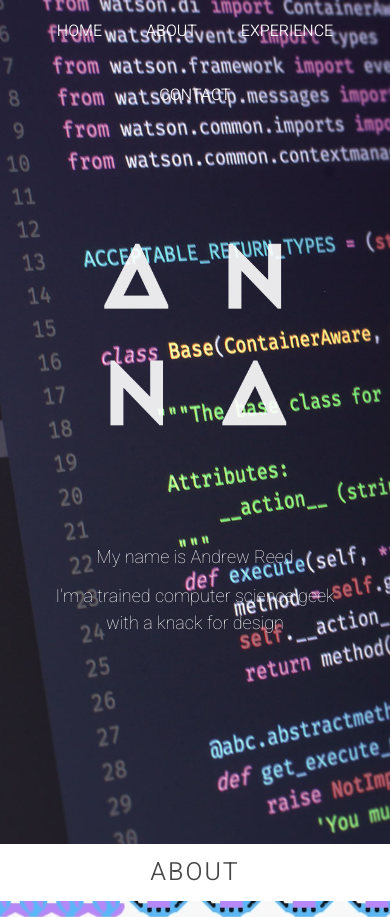
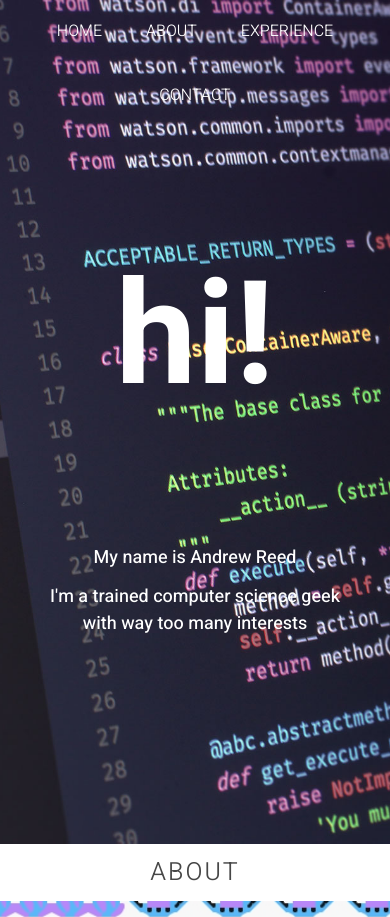
Before and after one commit to reedandrew19/reedandrew19.github.io, a plain HTML site: page index.html in a window 390 px wide. Shown: the top 917 px of the page. Drawn offline with nearby package versions, Linux system fonts and the light colour scheme; a script that the page names is missing.

Commit message:
Personalized Home.
TODO: Fix responsiveness, add home link

```diff
--- a/css/uni-style.css
+++ b/css/uni-style.css
@@ -148,6 +148,7 @@ nav.cl-effect-3 a:focus::after {
 .main-title {
 	position: absolute;
 	color: #f9f1e9;
+    font-size: 450%;
 	text-align: center;
 	-webkit-transform: translate3d(-50%,-50%,0);
 	transform: translate3d(-50%,-50%,0);
@@ -166,7 +167,7 @@ nav.cl-effect-3 a:focus::after {
 }
 
 .home-caption h1 {
-    font-weight: 100;
+    font-weight: 500;
 }
 /* End Home */
 
--- a/index.html
+++ b/index.html
@@ -27,11 +27,11 @@
                         <span><a href="#contact" id="nav-cont">CONTACT</a></span>
                     </nav>
 					<div class="main-title">
-                        <img src="images/logos/triangle-white.png">
+                        <h1>hi!</h1>
                     </div>
                     <div class="home-caption">
                         <h1>My name is Andrew Reed </h1>
-                        <h1>I'm a trained computer science geek with a knack for design</h1>
+                        <h1>I'm a trained computer science geek with way too many interests</h1>
                     </div>
                 </div>
                 <div class="bgimg-2" id="about">
```
